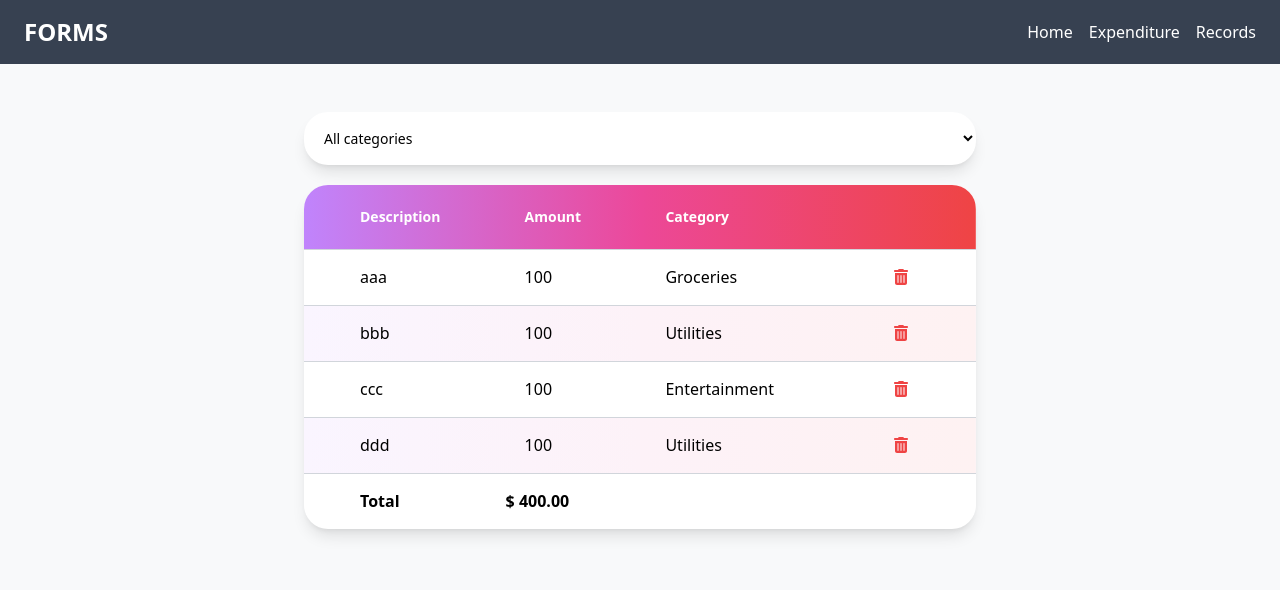
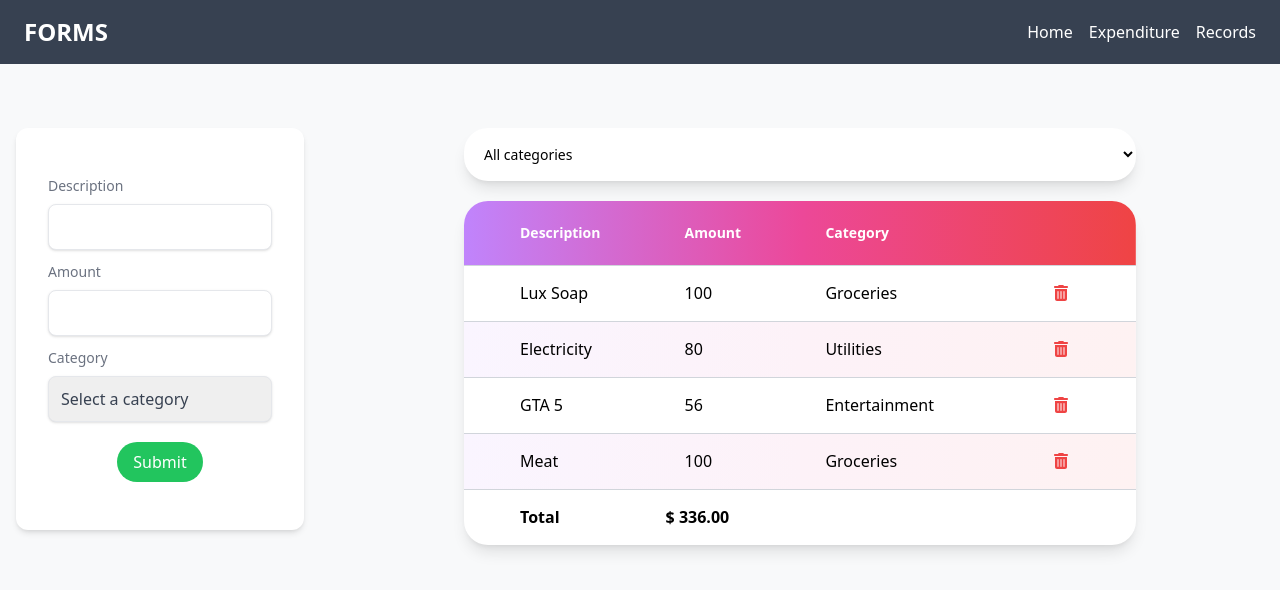
Before and after one commit to ChShehroz/React-hook-forms, a React (Vite) app: page /expense in a window 1280 px wide. Shown: the top 590 px of the page. Built offline with nearby package versions, Linux system fonts and the light colour scheme.

Commit message:
Set record page

```diff
--- a/src/Container/ExpensePage/ExpenseFormPage.tsx
+++ /dev/null
@@ -1,22 +0,0 @@
-import { useState } from "react";
-import ExpenseForm from "../../Expense-tracker/Component/ExpenseForm";
-
-const ExpenseFormPage = () => {
-  const [expense, setExpense] = useState([
-    { id: 1, description: "aaa", amount: 100, category: "Groceries" },
-    { id: 2, description: "bbb", amount: 100, category: "Utilities" },
-    { id: 3, description: "ccc", amount: 100, category: "Entertainment" },
-    { id: 4, description: "ddd", amount: 100, category: "Utilities" },
-  ]);
-  return (
-    <div className="flex flex-col justify-center items-center h-screen bg-[#f8f9fa]">
-      <ExpenseForm
-        onSubmit={(formData) =>
-          setExpense([...expense, { ...formData, id: expense.length + 1 }])
-        }
-      />
-    </div>
-  );
-};
-
-export default ExpenseFormPage;
--- a/src/Container/ExpensePage/ExpensePage.tsx
+++ b/src/Container/ExpensePage/ExpensePage.tsx
@@ -1,31 +1,43 @@
 import { useState } from "react";
 import ExpenseList from "../../Expense-tracker/Component/ExpenseList";
 import ExpenseFilter from "../../Expense-tracker/Component/ExpenseFilter";
+import ExpenseForm from "../../Expense-tracker/Component/ExpenseForm"; // Assuming you have an ExpenseForm component
 
 const ExpensePage = () => {
   const [selectedCategory, setSelectedCategory] = useState("All categories");
+  const [expense, setExpense] = useState([
+    { id: 1, description: "Lux Soap", amount: 100, category: "Groceries" },
+    { id: 2, description: "Electricity", amount: 80, category: "Utilities" },
+    { id: 3, description: "GTA 5", amount: 56, category: "Entertainment" },
+    { id: 4, description: "Meat", amount: 100, category: "Groceries" },
+  ]);
 
-  const [expense, setExpense] = useState([
-    { id: 1, description: "aaa", amount: 100, category: "Groceries" },
-    { id: 2, description: "bbb", amount: 100, category: "Utilities" },
-    { id: 3, description: "ccc", amount: 100, category: "Entertainment" },
-    { id: 4, description: "ddd", amount: 100, category: "Utilities" },
-  ]);
   const visibleExpense =
     selectedCategory === "All categories"
       ? expense
       : expense.filter((e) => e.category === selectedCategory);
 
   return (
-    <div className="my-12">
-      <ExpenseFilter
-        onSelectCategory={(category) => setSelectedCategory(category)}
-      />
+    <div className="my-12 flex">
+      {/* Sidebar for the form */}
+      <div className="w-1/4 p-4  bg-transparent">
+        <ExpenseForm
+          onSubmit={(formData) =>
+            setExpense([...expense, { ...formData, id: expense.length + 1 }])
+          }
+        />
+      </div>
 
-      <ExpenseList
-        expenses={visibleExpense}
-        onDelete={(id) => setExpense(expense.filter((e) => e.id != id))}
-      />
+      {/* Main content */}
+      <div className="w-3/4 p-4">
+        <ExpenseFilter
+          onSelectCategory={(category) => setSelectedCategory(category)}
+        />
+        <ExpenseList
+          expenses={visibleExpense}
+          onDelete={(id) => setExpense(expense.filter((e) => e.id !== id))}
+        />
+      </div>
     </div>
   );
 };
--- a/src/Expense-tracker/Component/ExpenseFilter.tsx
+++ b/src/Expense-tracker/Component/ExpenseFilter.tsx
@@ -8,7 +8,7 @@ const ExpenseFilter = ({ onSelectCategory }: Props) => {
   return (
     <div className="flex justify-center items-center">
       <select
-        className="min-w-max max-w-2xl w-full p-4 mb-5 rounded-3xl outline-none transition duration-150 ease-in-out bg-white shadow-lg text-sm focus:ring-2 focus:ring-blue-300"
+        className="min-w-max max-w-2xl w-full p-4 mb-5 rounded-3xl outline-none transition duration-150 ease-in-out bg-white shadow-lg text-sm "
         onChange={(event) => onSelectCategory(event.target.value)}
       >
         <option>All categories</option>
--- a/src/Routes/RoutesPage.tsx
+++ b/src/Routes/RoutesPage.tsx
@@ -1,13 +1,12 @@
 import { Routes, Route } from "react-router-dom";
 import Home from "../Container/Home/Home";
 import ExpensePage from "../Container/ExpensePage/ExpensePage";
-import ExpenseFormPage from "../Container/ExpensePage/ExpenseFormPage";
+
 const RoutesPage = () => {
   return (
     <Routes>
       <Route path="/" element={<Home />} />
       <Route path="/expense" element={<ExpensePage />} />
-      <Route path="/expenseForm" element={<ExpenseFormPage />} />
     </Routes>
   );
 };
```
